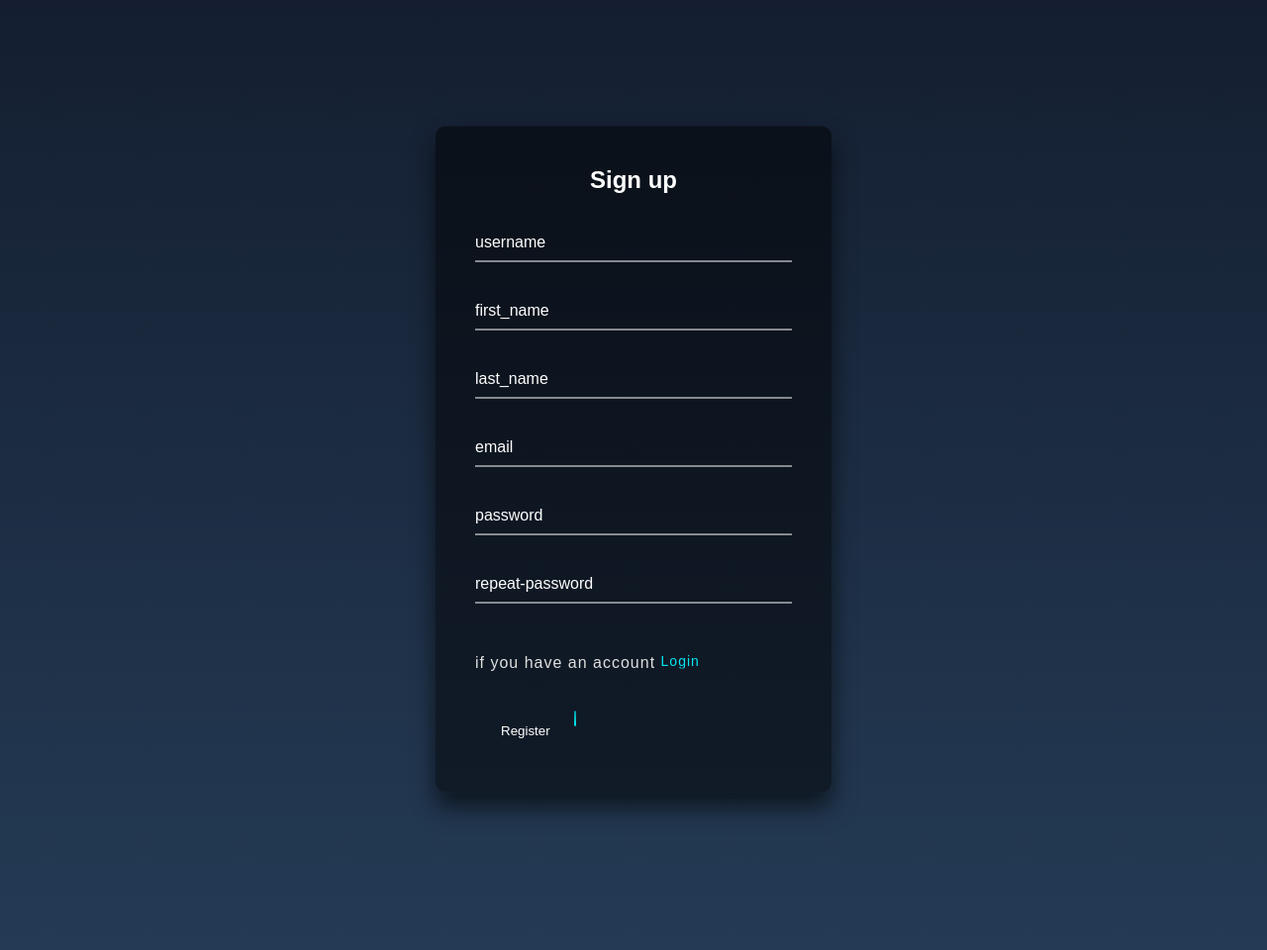
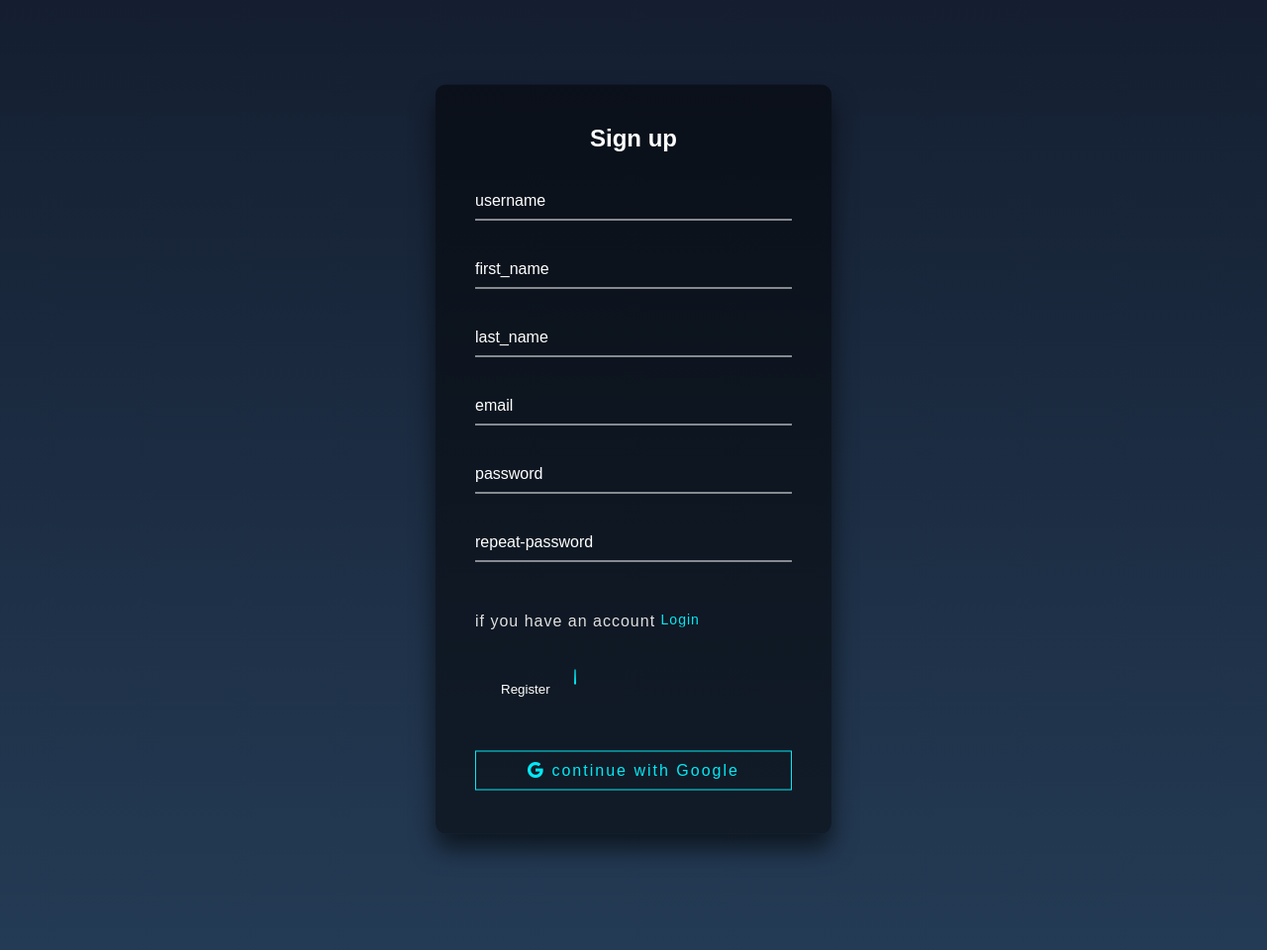
Before and after one commit to erfanscode/social-website, a Django app: page /account/register/ in a window 1280 px wide. Shown: the whole page at 99% size. Run offline with Django 4.2, Linux system fonts and the light colour scheme; parts of the project's set-up code (start-up, migrations or seed data) failed here and were passed over; some libraries are stand-ins or nearby versions.

Commit message:
add authentication with google to project

```diff
--- a/templates/registration/register.html
+++ b/templates/registration/register.html
@@ -7,6 +7,7 @@
   <meta name="viewport" content="width=device-width, initial-scale=1.0">
   <title>Register</title>
   <link rel="stylesheet" href="{% static 'css/registration/login.css' %}">
+  <link rel="stylesheet" href="https://cdn.jsdelivr.net/npm/bootstrap-icons@1.10.3/font/bootstrap-icons.css">
 </head>
 <body>
   <div class="login-box reg-box">
@@ -52,6 +53,9 @@
         <input type="hidden" name="next" value="{{ next }}">
         <input class="login-btn" type="submit" value="Register">
       </a>
+      <div class="auth-google">
+        {% include 'registration/google_btn.html' %}
+      </div>
     </form>
   </div>
 </body>
```
